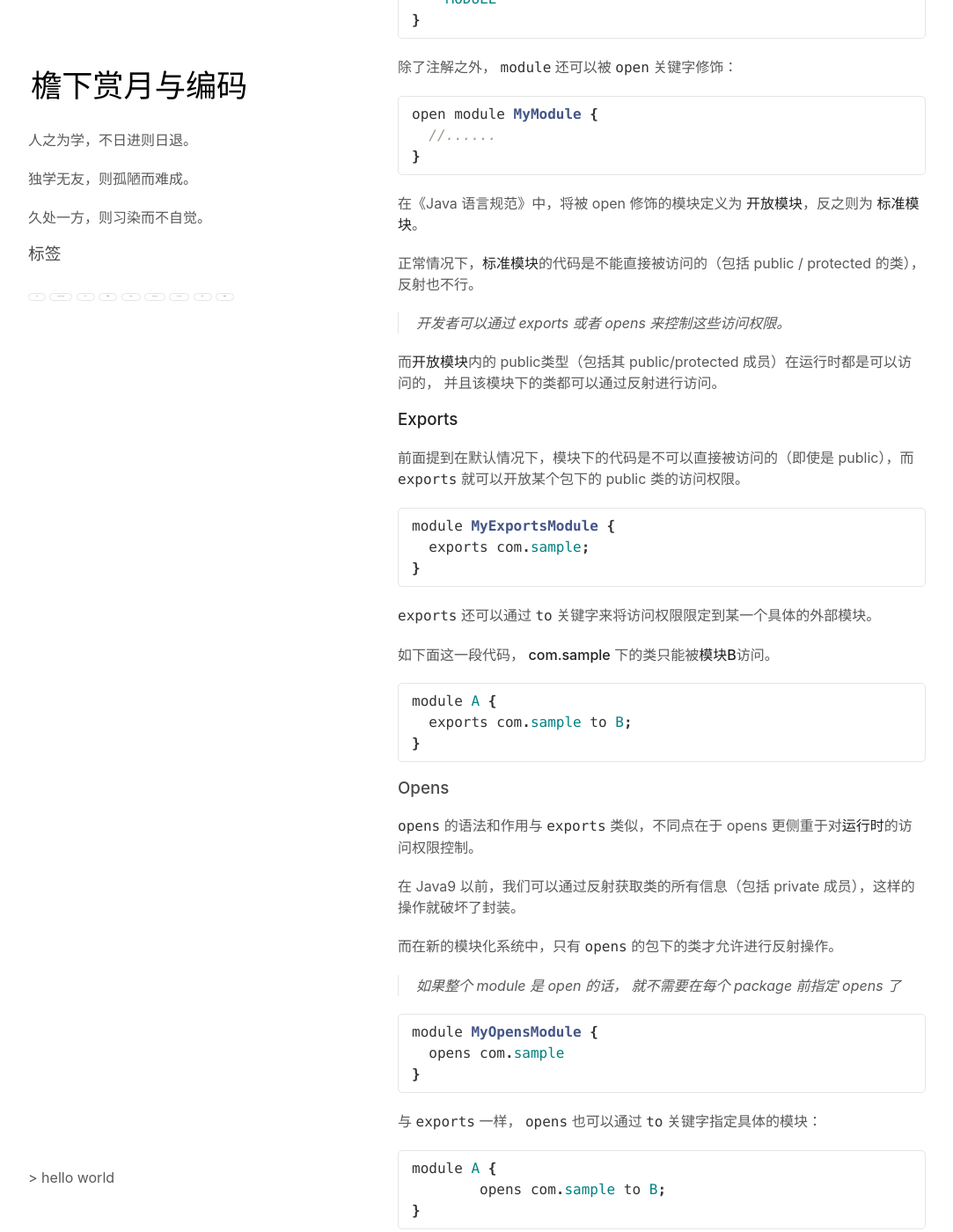
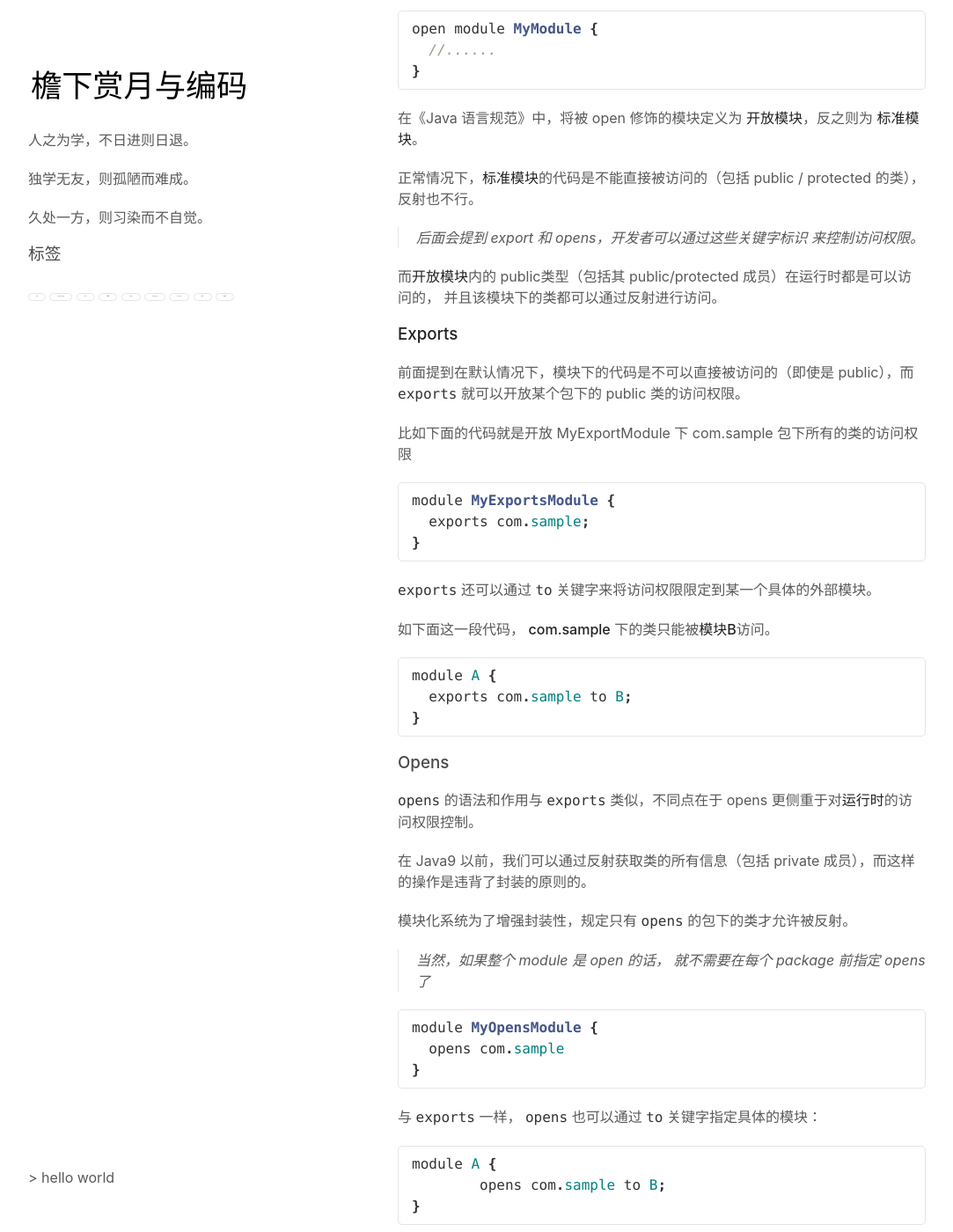
Before and after one commit to vran-dev/vran-dev.github.io, a Jekyll site: the page built from _articles/java-jigsaw/Java-Jigsaw.md, in a window 1280 px wide and 1400 px high, scrolled down 3004 px. Shown: the whole window at 88% size, without its empty margins (98-1181 px from the left). Built offline with Jekyll 4.4.1, drawn with Linux system fonts in a browser that asks for light colours; comment, search, counter and statistics services are not loaded; some of the changed text lies outside the part shown.

Commit message:
update article java-jigsaw

````diff
--- a/_articles/java-jigsaw/Java-Jigsaw.md
+++ b/_articles/java-jigsaw/Java-Jigsaw.md
@@ -112,19 +112,17 @@
 
 注意，一个 module-info.java 文件中只能出现一次 module 的定义， 它并不能像 Java 类一样做嵌套的定义。
 
-`ElementType` 在 Java9 时新增了一个新的 **MODULE** 类型，从而使得注解也可以定义在 `module` 之上。
+为了让 `Annotation` 能够作用与模块之上，Java 9 特地为 `ElementType` 扩展了一个 **MODULE** 类型，下面是一个简单的示例
 
-```java
-public enum ElementType {
+ ```java
+@Target({ElementType.MODULE})
+@Retention(RetentionPolicy.RUNTIME)
+@interface ModuleAnnotation {
 
-    /**
-     * Module declaration.
-     *
-     * @since 9
-     */
-    MODULE
 }
-```
+ ```
+
+
 
 除了注解之外， `module` 还可以被 `open` 关键字修饰：
 
@@ -138,7 +136,7 @@
 
 正常情况下，**标准模块**的代码是不能直接被访问的（包括 public / protected 的类），反射也不行。
 
->  开发者可以通过 exports 或者 opens 来控制这些访问权限。
+>  后面会提到 export 和 opens，开发者可以通过这些关键字标识 来控制访问权限。
 
 而**开放模块**内的 public类型（包括其 public/protected 成员）在运行时都是可以访问的， 并且该模块下的类都可以通过反射进行访问。
 
@@ -147,6 +145,8 @@
 ### **Exports**
 
 前面提到在默认情况下，模块下的代码是不可以直接被访问的（即使是 public），而 `exports` 就可以开放某个包下的 public 类的访问权限。
+
+比如下面的代码就是开放 MyExportModule 下 com.sample 包下所有的类的访问权限
 
 ```java
 module MyExportsModule {
@@ -170,11 +170,11 @@
 
 `opens` 的语法和作用与 `exports` 类似，不同点在于 opens 更侧重于对**运行时**的访问权限控制。
 
-在 Java9 以前，我们可以通过反射获取类的所有信息（包括 private 成员），这样的操作就破坏了封装。
+在 Java9 以前，我们可以通过反射获取类的所有信息（包括 private 成员），而这样的操作是违背了封装的原则的。
 
-而在新的模块化系统中，只有 `opens` 的包下的类才允许进行反射操作。
+模块化系统为了增强封装性，规定只有 `opens` 的包下的类才允许被反射。
 
-> 如果整个 module 是 open 的话， 就不需要在每个 package 前指定 opens 了
+> 当然，如果整个 module 是 open 的话， 就不需要在每个 package 前指定 opens 了
 
 ```java
 module MyOpensModule {
@@ -196,9 +196,11 @@
 
 ### Requires
 
-`requires` 用于指定依赖的第三方模块，类似于 maven 的 <dependency> 标签。
+`requires` 用于指定依赖的第三方模块，类似于 maven 的 <dependency> 标签，不过两者的含义可不同。
 
-`requires` 还可以跟 **transitive** 或 **static** 关键字
+maven 和 gradle 这样的构建工具会从网络或本地将依赖下载下来，并导入到 class-path 中，而模块化系统并不会从远程下载依赖，它的作用在于控制你可以访问指定模块的类相关权限。
+
+`requires` 后面可以跟 **transitive** 或 **static** 关键字
 
 - transitive  代表依赖可以被传递（默认依赖是不传递的， 官方也不推荐使用 transitive）
 - static 代表依赖的模块在编译期是必须的，在运行时是可选的 （ 比如 [lombok](https://projectlombok.org/) ）
@@ -225,7 +227,18 @@
 }
 ```
 
-为了使用方便， 用户定义的模块都会默认 `requires java.base`，当然你也可以显示的覆盖它。
+如果没有使用 transitive，但是模块 A 又需要 模块 C 的话，就必须要再模块 A 中显示的指定依赖关系，否则的话会有编译错误
+
+```java
+module A {
+  requires B;
+  required C;
+}
+```
+
+
+
+为了使用方便， 用户定义的模块都会默认 `requires java.base`，我们自己也可以显示的去覆盖它。
 
 
 
@@ -233,7 +246,11 @@
 
 `uses` 和 `provides..with` 主要是和 Java 的 [SPI](https://docs.oracle.com/javase/9/docs/api/java/util/ServiceLoader.html) 机制有关 ， SPI 可以解耦**服务消费者**和**服务提供者**。
 
-使用 `uses` 关键字可以定义一个服务提供者，如下：
+> SPI 本质上就是运行时动态的在 class-path 路径下加载对应的实现类
+
+在模块化系统中，使用 `uses` 关键字可以定义一个服务提供者，而 `provides...with` 可以指定服务的实现
+
+下面来看一个简单的例子：
 
 `com.sample.Serializer` 是一个接口，是对序列化的一个抽象，具体实现可以是 Hessian，Java 等。
 
@@ -243,7 +260,7 @@
 }
 ```
 
-通过 Java 的 SPI 加载实现类
+通过 Java 的 SPI 加载 `Serializer` 的具体实现
 
 ```java
 public class SerializerFactory {
@@ -256,13 +273,13 @@
 }
 ```
 
-在 Java9 中，` ServiceLoader` 会检查模块的权限，如果在 **module-info.java** 中没有使用 `uses` 定义服务提供者的话，调用 **load** 时会抛出异常:
+在 Java9 中，` ServiceLoader` 会检查模块的权限，如果在 **module-info.java** 中没有使用 `uses` 定义服务提供者的话， **load**  方法会抛出异常:
 
 ```shell
 java.util.ServiceConfigurationError: com.sample.SerializerFactory: module A does not declare `uses`
 ```
 
- `uses` 直接跟接口的全限定名：
+ `uses` 后直接跟接口的全限定名：
 
 ```java
 module MySPIModule {
@@ -285,7 +302,7 @@
 
 ```
 
-
+`provides A with B` 可以这样去理解， 为接口 A 提供实现类 B。
 
 ## 类加载器
 
@@ -327,8 +344,8 @@
 
 public class Test {
 	public void say(String word) {
-    System.out.println(word);
-  }
+    	System.out.println(word);
+    }
 }
 
 ```
@@ -412,19 +429,21 @@
 
 当然，Automatic-module 是不可靠的，因为依赖的库迁移到模块化系统后，它的模块名和封装性都可能会改变。
 
->  Jlink 不支持 automatic-module。
-
 
 
 ## 其他
 
 Jigsaw 项目中还有 [jlink](https://docs.oracle.com/javase/10/tools/jlink.htm)， [jmod](https://docs.oracle.com/javase/10/tools/jmod.htm)，[jdeps](https://docs.oracle.com/javase/10/tools/jdeps.htm#GUID-A543FEBE-908A-49BF-996C-39499367ADB4) 等工具。
 
+> Jlink 不支持 automatic-module。
+
 尤其是 Jlink， 通过该工具你可以对 JRE 或 JDK 进行 “ 裁剪 ”，从而构建出拥有最小依赖的运行时环境。
 
 我在 [PrettyZoo](https://github.com/vran-dev/PrettyZoo) 项目中使用 Jlink 构建了一个最小运行镜像，总共 44M 左右，效果还是非常不错的（项目本身依赖就占了10M+）。
 
 > PrettyZoo 是一个 zookeeper  的 GUI，基于 JavaFx11 实现的，欢迎 start 或 issue。
+
+该项目最开始时基于 Java8 开发的，后面才迁移到了 Java11，也算是完整的踩了一遍迁移的各种坑，迁移相关的内容会在后续单独再写一篇文章。
 
 
 
````
Also changed, not shown: other parts of _articles/java-jigsaw/Java-Jigsaw.md (+1 -0 lines).
